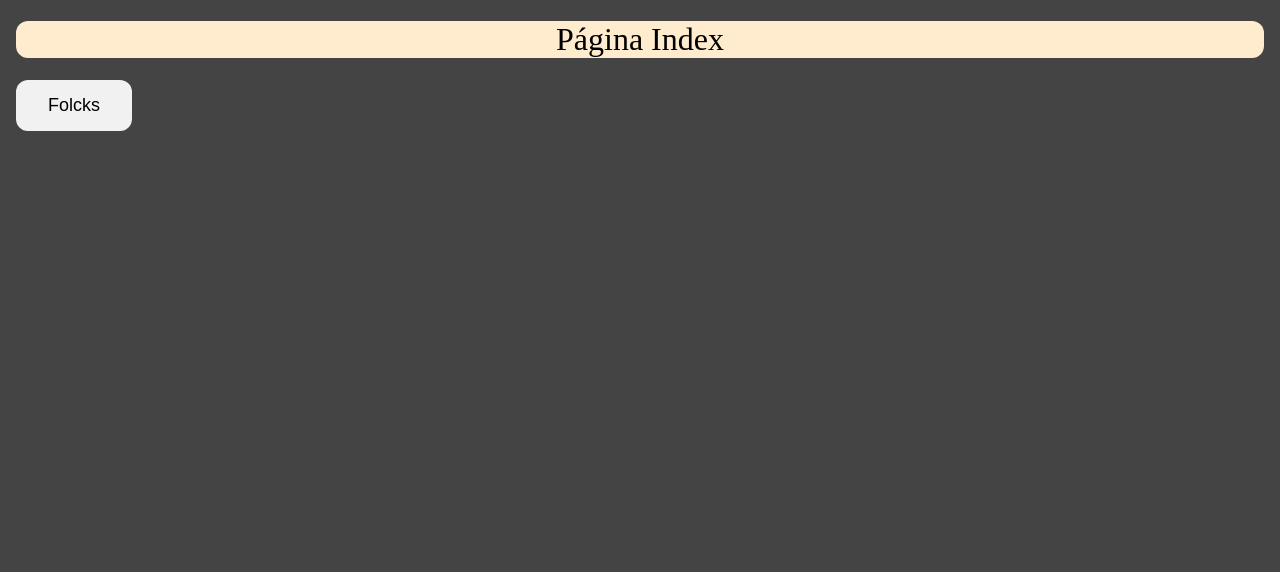
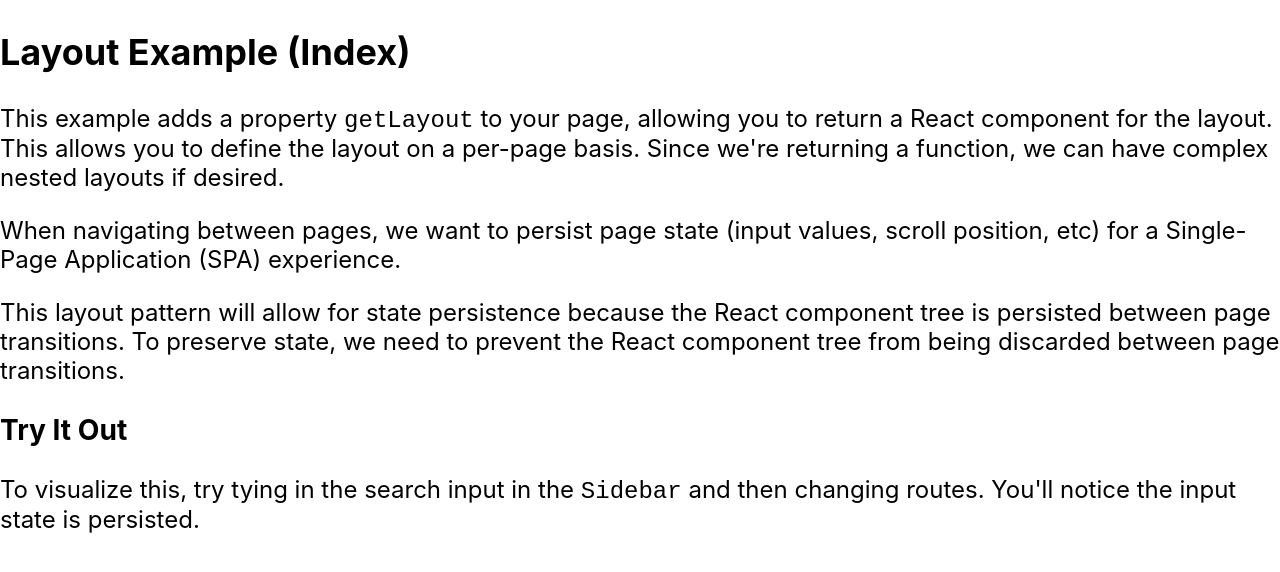
Before and after one commit to eduserpa/serpatec, a Next.js app: page / in a window 1280 px wide. Shown: the top 572 px of the page. Built offline with nearby package versions, Linux system fonts and the light colour scheme.

Commit message:
primeira página

```diff
--- /dev/null
+++ b/components/layout.js
@@ -0,0 +1,13 @@
+import Head from 'next/head'
+import styles from './layout.module.css'
+
+export default function Layout({ children }) {
+  return (
+    <>
+      <Head>
+        <title>Layouts Example</title>
+      </Head>
+      <main className={styles.main}>{children}</main>
+    </>
+  )
+}
--- /dev/null
+++ b/components/layout.module.css
@@ -0,0 +1,10 @@
+
+.main {
+    display: flex;
+    height: calc(100vh - 64px);
+    background-color: white;
+  }
+
+  .main > section {
+    padding: 32px;
+  }
--- /dev/null
+++ b/components/sidebar.js
@@ -0,0 +1,19 @@
+import Link from 'next/link'
+import styles from './sidebar.module.css'
+
+export default function Sidebar() {
+  return (
+    <nav className={styles.nav}>
+      <input className={styles.input} placeholder="Search..." />
+      <Link href="/">
+        <a>Home</a>
+      </Link>
+      <Link href="/about">
+        <a>About</a>
+      </Link>
+      <Link href="/contact">
+        <a>Contact</a>
+      </Link>
+    </nav>
+  )
+}
--- /dev/null
+++ b/components/sidebar.module.css
@@ -0,0 +1,39 @@
+.nav {
+    height: 100%;
+    display: flex;
+    flex-direction: column;
+    width: 250px;
+    background-color: #fafafa;
+    padding: 32px;
+    border-right: 1px solid #eaeaea;
+  }
+
+  .nav > a {
+    margin: 8px 0;
+    text-decoration: none;
+    background: white;
+    border-radius: 4px;
+    font-size: 14px;
+    padding: 12px 16px;
+    text-transform: uppercase;
+    font-weight: 600;
+    letter-spacing: 0.025em;
+    color: #333;
+    border: 1px solid #eaeaea;
+    transition: all 0.125s ease;
+  }
+
+  .nav > a:hover {
+    background-color: #eaeaea;
+  }
+
+  .input {
+    margin: 32px 0;
+    text-decoration: none;
+    background: white;
+    border-radius: 4px;
+    border: 1px solid #eaeaea;
+    font-size: 14px;
+    padding: 8px 16px;
+    height: 28px;
+  }
--- a/pages/index.js
+++ b/pages/index.js
@@ -1,16 +1,42 @@
-import React from "react";
-export default function Index(){
-    return(
-        <>
-            <head>
-                <title>SERPATEC</title>
-                <link rel="shortcut icon" href="public\favicon.ico" />
-            </head>
-            <body>
-                <h1>Página Index</h1>
-                <a href="https://serpatec.vercel.app/Users"><button type="button" id="folcks" class="folcks">Folcks</button></a>
-            </body>
+import Layout from '../components/layout'
+import Sidebar from '../components/sidebar'
 
-        </>
-    )
+export default function Index() {
+  return (
+    <section>
+      <h2>Layout Example (Index)</h2>
+      <p>
+        This example adds a property <code>getLayout</code> to your page,
+        allowing you to return a React component for the layout. This allows you
+        to define the layout on a per-page basis. Since we're returning a
+        function, we can have complex nested layouts if desired.
+      </p>
+      <p>
+        When navigating between pages, we want to persist page state (input
+        values, scroll position, etc) for a Single-Page Application (SPA)
+        experience.
+      </p>
+      <p>
+        This layout pattern will allow for state persistence because the React
+        component tree is persisted between page transitions. To preserve state,
+        we need to prevent the React component tree from being discarded between
+        page transitions.
+      </p>
+      <h3>Try It Out</h3>
+      <p>
+        To visualize this, try tying in the search input in the{' '}
+        <code>Sidebar</code> and then changing routes. You'll notice the input
+        state is persisted.
+      </p>
+    </section>
+  )
 }
+
+Index.getLayout = function getLayout(page) {
+  return (
+    <Layout>
+      <Sidebar />
+      {page}
+    </Layout>
+  )
+}
--- a/styles/global.css
+++ b/styles/global.css
@@ -1,43 +1,12 @@
-body {
-    font-family: 'Times New Roman', Times, serif;
-    text-align: left;
-    background-color: #444;
-    color: aliceblue;
-}
-p {
-    font-size: small;
-    color:black;
-}
-h1 {
-    font-family: 'Times New Roman', Times, serif;
-    text-align: center;
-    color: black;
-    background-color: blanchedalmond;
-    border-radius: 12px;
-    font-weight: 400;
+#__next {
+    display: flex;
+    flex-direction: column;
+    min-height: 100vh;
+  }
 
-}
-
-img{
-    float: left;
-    width: 15%;
-    border-radius: 12px;
-    padding: 5px;
-    margin: 0px 10px 10px 0;
-}
-
-button {
-    background-color: #F1F1F1;
-    border: 12px;
-    border-radius: 12px;
-    color: black;
-    padding: 15px 32px;
-    text-align: center;
-    text-decoration: none;
-    display: inline-block;
-    font-size: 18px;
-}
-button:hover {
-    background-color: #888888;
-    color: black;
-}
+  body {
+    margin: 0;
+    font-size: 24px;
+    font-family: -apple-system, BlinkMacSystemFont, 'Segoe UI', Roboto, Helvetica,
+      Arial, sans-serif, 'Apple Color Emoji', 'Segoe UI Emoji', 'Segoe UI Symbol';
+  }
```
Also changed, not shown: pages/Users.js (+8 -7 lines), pages/Users.module.css (added, +7 -0 lines), 1 other file (tests, documents, lock files or other folders).
